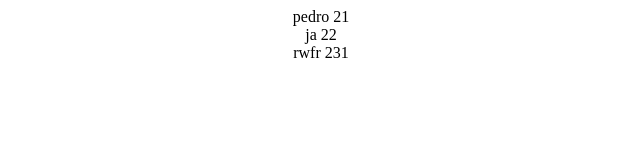
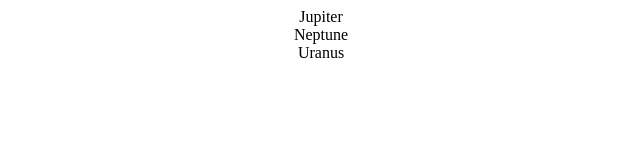
Before and after one commit to Gamaunov/react-tech, a React (Create React App) app: page / in a window 1280 px wide. Shown: the top 160 px of the page, without its empty margins (319-959 px from the left). Built offline with nearby package versions, Linux system fonts and the light colour scheme.

Commit message:
added Planet

```diff
--- a/src/App.js
+++ b/src/App.js
@@ -1,21 +1,23 @@
 import "./App.css";
-import User from "./components/user/User";
+import Planet from "./components/user/planet/Planet";
 
 function App() {
-  const users = [
-    { name: "pedro", age: 21 },
-    { name: "ja", age: 22 },
-    { name: "rwfr", age: 231 },
+  const planets = [
+    { name: "Mars", isGasPlanet: false },
+    { name: "Earth", isGasPlanet: false },
+    { name: "Jupiter", isGasPlanet: true },
+    { name: "Venus", isGasPlanet: false },
+    { name: "Neptune", isGasPlanet: true },
+    { name: "Uranus", isGasPlanet: true },
   ];
   return (
     <div className="App">
-      {users.map((user, key) => {
-        return <User key={key} name={user.name} age={user.age} />;
-      })}
+      {planets.map(
+        (planet, key) =>
+          planet.isGasPlanet && <Planet key={key} name={planet.name} />
+      )}
     </div>
   );
 }
 
-
-
 export default App;
--- /dev/null
+++ b/src/components/user/planet/Planet.jsx
@@ -0,0 +1,11 @@
+import React from 'react'
+
+const Planet = (props) => {
+  return (
+      <div>
+        {props.name}
+      </div>
+  )
+}
+
+export default Planet
```
